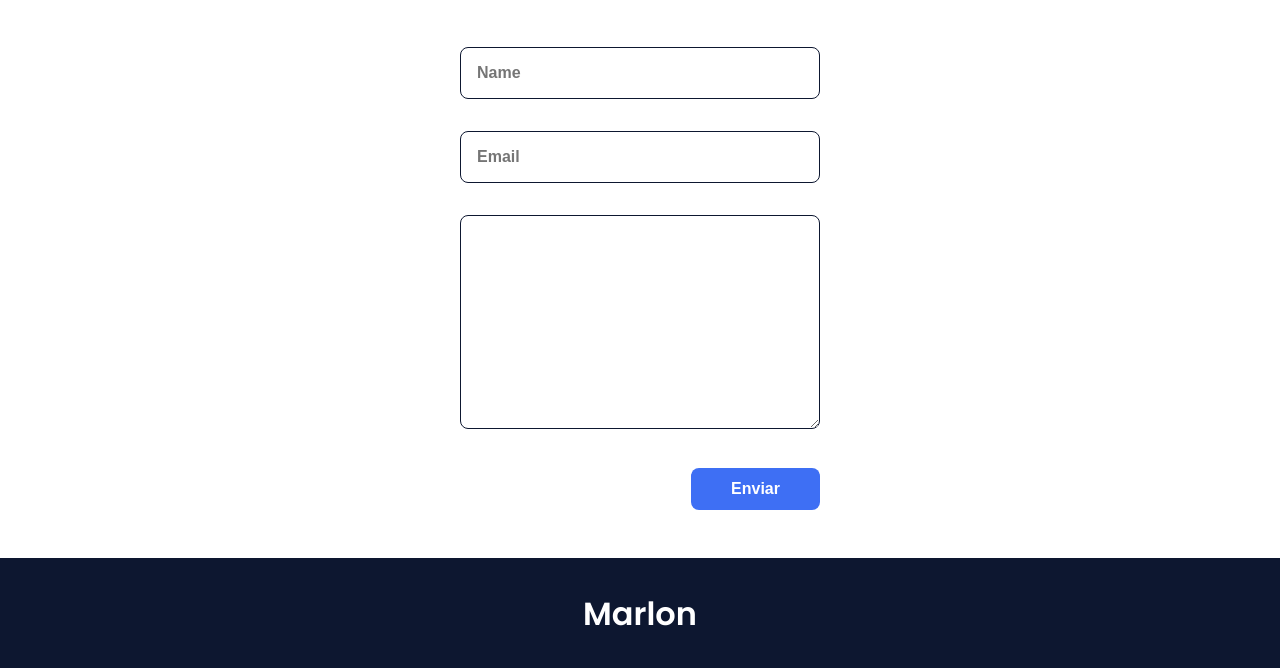
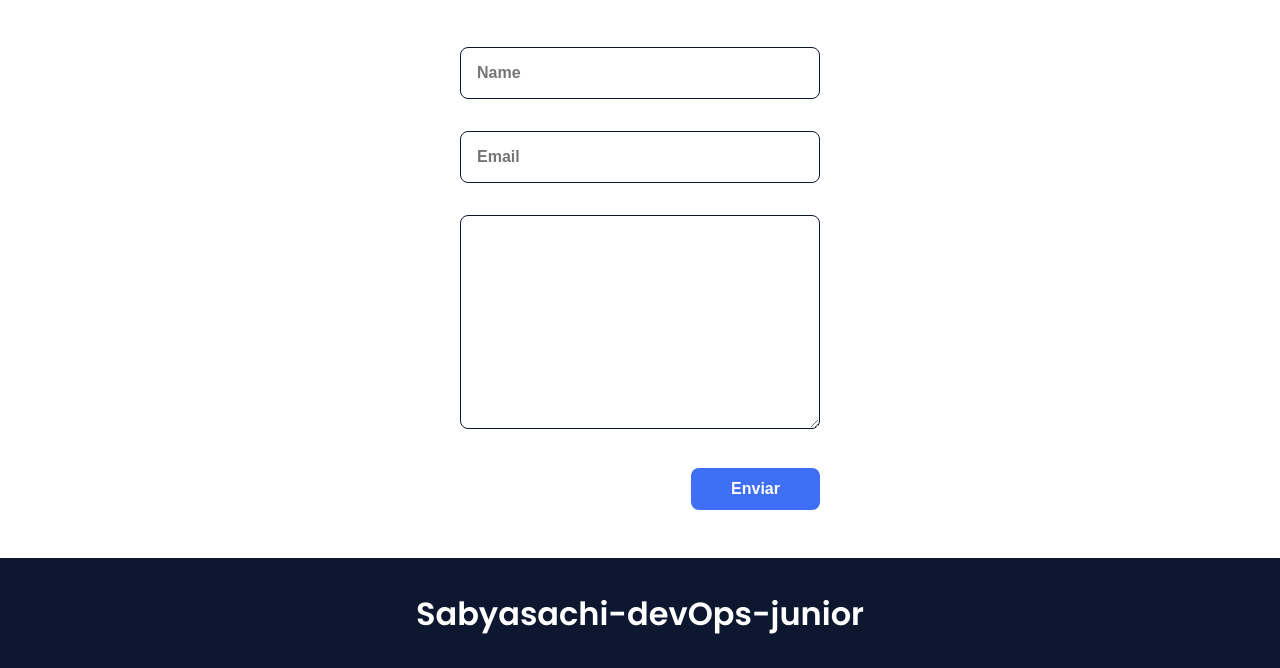
Before and after one commit to Sab-429/My-portfolio, a plain HTML site: page portfolio-responsive-complete/index.html in a window 1280 px wide. Shown: the part 2575-3243 px from the top of the page. Drawn offline with nearby package versions, Linux system fonts and the light colour scheme.

Commit message:
Ui updated

```diff
--- a/portfolio-responsive-complete/index.html
+++ b/portfolio-responsive-complete/index.html
@@ -227,7 +227,7 @@
 
     <!--===== FOOTER =====-->
     <footer class="footer">
-      <p class="footer__title">Marlon</p>
+      <p class="footer__title">Sabyasachi-devOps-junior</p>
       <div class="footer__social">
         <a href="#" class="footer__icon"><i class="bx bxl-facebook"></i></a>
         <a href="#" class="footer__icon"><i class="bx bxl-instagram"></i></a>
```
